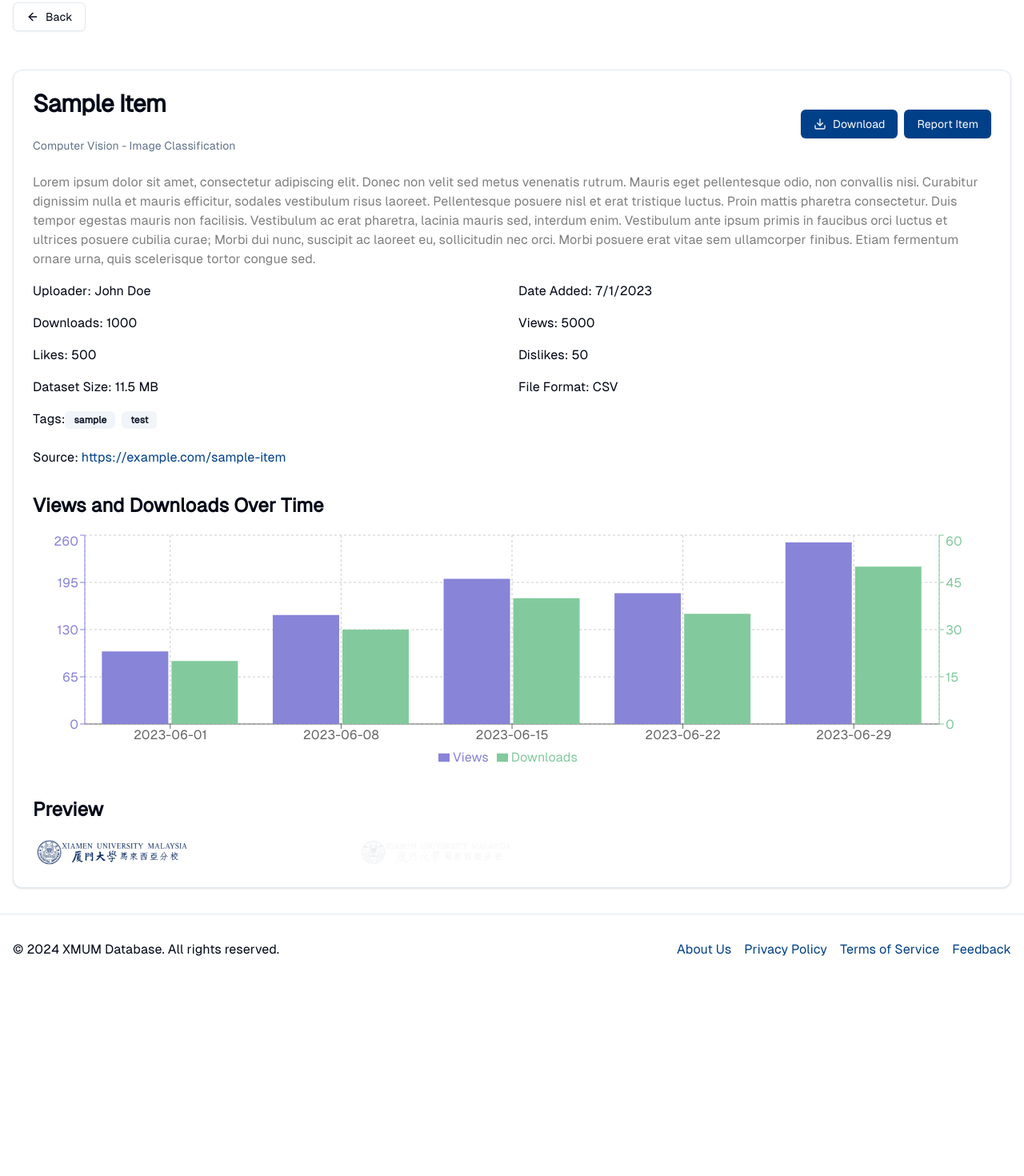
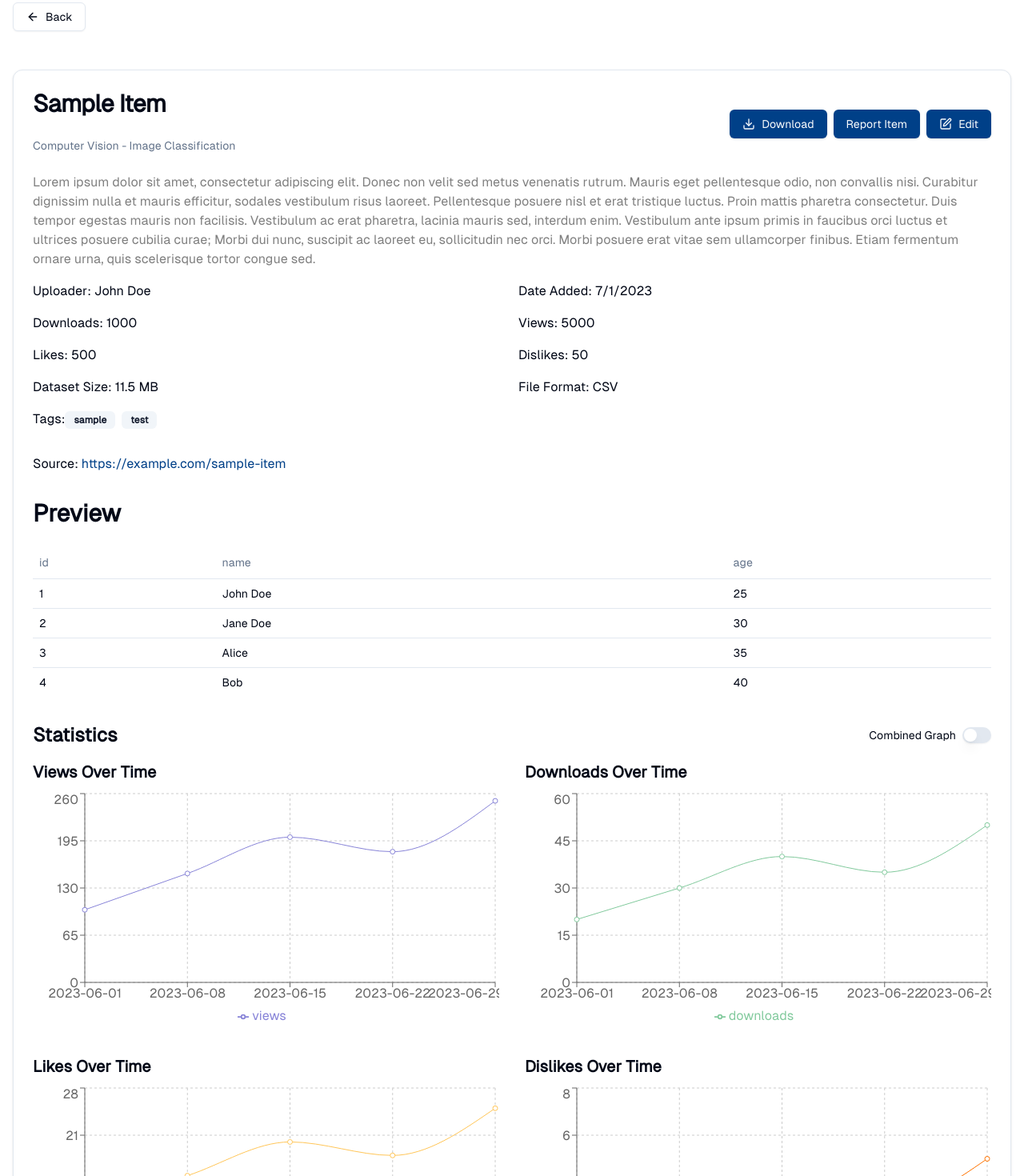
Before and after one commit to YapWH/xmum_database_front, a Next.js app: page /datasets/1 in a window 1280 px wide. Shown: the part 160-1630 px from the top of the page at 80% size. Before the commit the page ends 1391 px from the top, so only its background shows below. Built offline with nearby package versions, Linux system fonts and the light colour scheme; sample sign-in values are in the browser's storage.

Commit message:
1142 Update
1. Inplace editing
2. More stats
3. Random dataset reload

```diff
--- a/app/datasets/[id]/page.tsx
+++ b/app/datasets/[id]/page.tsx
@@ -6,12 +6,17 @@ import Header from '@/components/Header'
 import { Button } from '@/components/ui/button'
 import { Badge } from '@/components/ui/badge'
 import { Card, CardContent, CardDescription, CardHeader, CardTitle } from '@/components/ui/card'
-import { BarChart, Bar, XAxis, YAxis, CartesianGrid, Tooltip, Legend, ResponsiveContainer } from 'recharts'
+import { XAxis, YAxis, CartesianGrid, Tooltip, Legend, ResponsiveContainer, LineChart, Line } from 'recharts'
 //import { Dataset } from '@/types'
-import { Download, ArrowLeft } from 'lucide-react'
+import { Download, ArrowLeft, Save, Edit } from 'lucide-react'
 import ReportForm from '@/components/ReportForm'
 import { Table, TableHeader, TableBody, TableRow, TableHead, TableCell } from '@/components/ui/table'
 import Image from 'next/image'
+import { Input } from '@/components/ui/input'
+import { useAuth } from '@/app/contexts/AuthContext'
+import { Textarea } from '@/components/ui/textarea'
+import { Label } from '@/components/ui/label'
+import { Switch } from '@/components/ui/switch'
 
 interface Dataset{
   id: string
@@ -30,14 +35,13 @@ interface Dataset{
   datasetSize: string
   fileFormat: string
   auditStatus: string
-  dataType: string
   previewData: any[]
 }
 
 // TODO: Fetch item details from the API
 const fetchItemDetails = async (category: string, id: string): Promise<Dataset> => {
   return {
-    id,
+    id: '1',
     title: 'Sample Item',
     description: "Lorem ipsum dolor sit amet, consectetur adipiscing elit. Donec non velit sed metus venenatis rutrum. Mauris eget pellentesque odio, non convallis nisi. Curabitur dignissim nulla et mauris efficitur, sodales vestibulum risus laoreet. Pellentesque posuere nisl et erat tristique luctus. Proin mattis pharetra consectetur. Duis tempor egestas mauris non facilisis. Vestibulum ac erat pharetra, lacinia mauris sed, interdum enim. Vestibulum ante ipsum primis in faucibus orci luctus et ultrices posuere cubilia curae; Morbi dui nunc, suscipit ac laoreet eu, sollicitudin nec orci. Morbi posuere erat vitae sem ullamcorper finibus. Etiam fermentum ornare urna, quis scelerisque tortor congue sed.",
     category:'Computer Vision',
@@ -53,29 +57,27 @@ const fetchItemDetails = async (category: string, id: string): Promise<Dataset>
     datasetSize: '11.5 MB',
     fileFormat: 'CSV',
     auditStatus: 'Pending',
-    // dataType: 'csv',
+    previewData: [
+      { id: 1, name: 'John Doe', age: 25 },
+      { id: 2, name: 'Jane Doe', age: 30 },
+      { id: 3, name: 'Alice', age: 35 },
+      { id: 4, name: 'Bob', age: 40 },
+    ]
+    // dataType: 'image',
     // previewData: [
-    //   { id: 1, name: 'John Doe', age: 25 },
-    //   { id: 2, name: 'Jane Doe', age: 30 },
-    //   { id: 3, name: 'Alice', age: 35 },
-    //   { id: 4, name: 'Bob', age: 40 },
+    //   '/logo-light.png',
+    //   '/logo-dark.png'
     // ]
-    dataType: 'image',
-    previewData: [
-      '/logo-light.png',
-      '/logo-dark.png'
-    ]
   }
 }
 
-// TODO: Fetch views and downloads stats for the item
 const fetchItemStats = async (id: string) => {
   return [
-    { date: '2023-06-01', views: 100, downloads: 20 },
-    { date: '2023-06-08', views: 150, downloads: 30 },
-    { date: '2023-06-15', views: 200, downloads: 40 },
-    { date: '2023-06-22', views: 180, downloads: 35 },
-    { date: '2023-06-29', views: 250, downloads: 50 },
+    { date: '2023-06-01', views: 100, downloads: 20, likes: 10, dislikes: 2 },
+    { date: '2023-06-08', views: 150, downloads: 30, likes: 15, dislikes: 3 },
+    { date: '2023-06-15', views: 200, downloads: 40, likes: 20, dislikes: 4 },
+    { date: '2023-06-22', views: 180, downloads: 35, likes: 18, dislikes: 3 },
+    { date: '2023-06-29', views: 250, downloads: 50, likes: 25, dislikes: 5 },
   ]
 }
 
@@ -83,7 +85,10 @@ export default function ItemDetailPage() {
   const { category, id } = useParams()
   const router = useRouter()
   const [item, setItem] = useState<Dataset | null>(null)
-  const [stats, setStats] = useState<{ date: string; views: number; downloads: number; }[]>([])
+  const [stats, setStats] = useState<{ date: string; views: number; downloads: number; likes:number, dislikes:number }[]>([])
+  const [isEditing, setIsEditing] = useState(false)
+  const { user } = useAuth()
+  const [combinedGraph, setCombinedGraph] = useState(false)
 
   useEffect(() => {
     const loadData = async () => {
@@ -96,16 +101,50 @@ export default function ItemDetailPage() {
   }, [category, id])
 
   const handleDownload = () => {
-    // Implement download logic here
+    //TODO: Implement download logic here
     console.log('Downloading item:', item?.title)
+  }
+
+  const handleEdit = () => {
+    setIsEditing(true)
+  }
+
+  const handleSave = async() => {
+    //TODO: Implement save logic
+    setIsEditing(false)
+  }
+
+  const handleInputChange = (e: React.ChangeEvent<HTMLInputElement | HTMLTextAreaElement>) => {
+    const { name, value } = e.target
+    setItem(prev => prev ? { ...prev, [name]: value } : null)
+  }
+
+  const handleTagsChange = (e: React.ChangeEvent<HTMLInputElement>) => {
+    const tags = e.target.value.split(',').map(tag => tag.trim())
+    setItem(prev => prev ? { ...prev, tags } : null)
   }
 
   if (!item) {
     return <div>Loading...</div>
   }
 
+  const renderChart = (data: any[], dataKeys: string[], colors: string[]) => (
+    <ResponsiveContainer width="100%" height={300}>
+      <LineChart data={data}>
+        <CartesianGrid strokeDasharray="3 3" />
+        <XAxis dataKey="date" />
+        <YAxis />
+        <Tooltip />
+        <Legend />
+        {dataKeys.map((key, index) => (
+          <Line key={key} type="monotone" dataKey={key} stroke={colors[index]} />
+        ))}
+      </LineChart>
+    </ResponsiveContainer>
+  )
+
   const renderPreview = () => {
-    switch (item.dataType) {
+    switch (item.fileFormat.toLowerCase()) {
       case 'image':
         return (
           <div className="grid grid-cols-3 gap-4">
@@ -152,6 +191,15 @@ export default function ItemDetailPage() {
     }
   }
 
+  const handlePreviewDataChange = (e: React.ChangeEvent<HTMLTextAreaElement>) => {
+    try {
+      const previewData = JSON.parse(e.target.value)
+      setItem(prev => prev ? { ...prev, previewData } : null)
+    } catch (error) {
+      console.error('Invalid JSON for preview data')
+    }
+  }
+
   return (
     <div className="min-h-screen bg-background text-foreground">
       <div className="container mx-auto px-4 py-8">
@@ -163,10 +211,20 @@ export default function ItemDetailPage() {
         >
           <ArrowLeft className="mr-2 h-4 w-4" /> Back
         </Button>
+
         <Card className="mt-8">
           <CardHeader className="flex flex-row items-center justify-between">
             <div>
+              {isEditing ? (
+                <Input
+                  name="title"
+                  value={item.title}
+                  onChange={handleInputChange}
+                  className="text-3xl font-bold mb-6"
+                />
+              ) : (
                 <CardTitle className="text-3xl font-bold mb-6">{item.title}</CardTitle>
+              )}
               <CardDescription>{item.category} - {item.subcategory}</CardDescription>
             </div>
             <div className="flex space-x-2">
@@ -174,10 +232,34 @@ export default function ItemDetailPage() {
                 <Download className="mr-2 h-4 w-4" /> Download
               </Button>
               <ReportForm itemId={item.id} itemTitle={item.title} />
+              {user && user.role === 'admin' && (
+                <Button onClick={isEditing ? handleSave : handleEdit}>
+                  {isEditing ? (
+                    <>
+                      <Save className="mr-2 h-4 w-4" /> Save
+                    </>
+                  ) : (
+                    <>
+                      <Edit className="mr-2 h-4 w-4" /> Edit
+                    </>
+                  )}
+                </Button>
+              )}
             </div>
           </CardHeader>
+
           <CardContent>
+            {isEditing ? (
+              <Textarea
+                name="description"
+                value={item.description}
+                onChange={handleInputChange}
+                className="mb-4"
+                rows={5}
+              />
+            ) : (
               <p className="mb-4" style={{ color: '#808080' }}>{item.description}</p>
+            )}
             <div className="grid grid-cols-2 gap-4 mb-4">
               <div>Uploader: {item.uploader}</div>
               <div>Date Added: {new Date(item.dateAdded).toLocaleDateString()}</div>
@@ -186,37 +268,115 @@ export default function ItemDetailPage() {
               <div>Likes: {item.likes}</div>
               <div>Dislikes: {item.dislikes}</div>
               <div>Dataset Size: {item.datasetSize}</div>
+              {isEditing ? (
+                <div className='mb-4'>
+                  <div>File Format:</div>
+                  <Input
+                    id='fileformat'
+                    name="fileFormat"
+                    value={item.fileFormat}
+                    onChange={handleInputChange}
+                  />
+                </div>
+              ) : (
                 <div>File Format: {item.fileFormat}</div>
-              <div className="mb-2">
+              )}
+              <div className="mb-4">
+                {isEditing ? (
+                  <div>
+                    <div>Tags:</div>
+                    <Input
+                      id='tags'
+                      name="tags"
+                      value={item.tags.join(', ')}
+                      onChange={handleTagsChange}
+                    />
+                  </div>
+                ) : (
+                  <>
                   Tags:
                   {item.tags.map(tag => (
                     <Badge key={tag} variant="secondary" className="mr-2">
                       {tag}
                     </Badge>
                   ))}
+                  </>
+                )}
               </div>
+            </div>
+            <>
+            {isEditing ? (
+              <div>
+                <div>Source:</div>
+                <Input
+                  id='source'
+                  name="source"
+                  value={item.source}
+                  onChange={handleInputChange}
+                />
+              </div>
+            ) : (
+              <div>Source: <a href={item.source} className="text-primary hover:underline">{item.source}</a></div>
+            )}
+            </>
 
+            <section className='mt-8'>
+              {isEditing ? (
+                <div>
+                  <h2 className="text-3xl font-bold mb-6">Preview</h2>
+                  <Textarea
+                    id='previewData'
+                    value={JSON.stringify(item.previewData, null, 2)}
+                    onChange={handlePreviewDataChange}
+                    name='previewData'
+                    rows={10}
+                  />
                 </div>
-            <div>Source: <a href={item.source} className="text-primary hover:underline">{item.source}</a></div>
-            <div className="mt-8">
-              <h3 className="text-2xl font-bold mb-4">Views and Downloads Over Time</h3>
-              <ResponsiveContainer width="100%" height={300}>
-                <BarChart data={stats}>
-                  <CartesianGrid strokeDasharray="3 3" />
-                  <XAxis dataKey="date" />
-                  <YAxis yAxisId="left" orientation="left" stroke="#8884d8" />
-                  <YAxis yAxisId="right" orientation="right" stroke="#82ca9d" />
-                  <Tooltip />
-                  <Legend />
-                  <Bar yAxisId="left" dataKey="views" fill="#8884d8" name="Views" />
-                  <Bar yAxisId="right" dataKey="downloads" fill="#82ca9d" name="Downloads" />
-                </BarChart>
-              </ResponsiveContainer>
+              ) : (
+                <div>
+                  <h2 className="text-3xl font-bold mb-6">Preview</h2>
+                  {renderPreview()}
+                </div>
+              )}
+            </section>
+
+            <section className="mt-8">
+              <div className="flex items-center justify-between mb-4">
+                <h3 className="text-2xl font-bold">Statistics</h3>
+                <div className="flex items-center space-x-2">
+                  <Label htmlFor="combined-graph">Combined Graph</Label>
+                  <Switch
+                    id="combined-graph"
+                    checked={combinedGraph}
+                    onCheckedChange={setCombinedGraph}
+                  />
+                </div>
+              </div>
+              {combinedGraph ? (
+                renderChart(stats, ['views', 'downloads', 'likes', 'dislikes'], ['#8884d8', '#82ca9d', '#ffc658', '#ff7300'])
+              ) : (
+                <div className="grid grid-cols-1 md:grid-cols-2 gap-8">
+                  <div>
+                    <h4 className="text-xl font-semibold mb-2">Views Over Time</h4>
+                    {renderChart(stats, ['views'], ['#8884d8'])}
                   </div>
                   <div>
-              <h3 className="text-2xl font-bold mt-8 mb-4">Preview</h3>
-              {renderPreview()}
+                    <h4 className="text-xl font-semibold mb-2">Downloads Over Time</h4>
+                    {renderChart(stats, ['downloads'], ['#82ca9d'])}
                   </div>
+                  <div>
+                    <h4 className="text-xl font-semibold mb-2">Likes Over Time</h4>
+                    {renderChart(stats, ['likes'], ['#ffc658'])}
+                  </div>
+                  <div>
+                    <h4 className="text-xl font-semibold mb-2">Dislikes Over Time</h4>
+                    {renderChart(stats, ['dislikes'], ['#ff7300'])}
+                  </div>
+                </div>
+              )}
+            </section>
+
+
           </CardContent>
         </Card>
       </div>
```
Also changed, not shown: app/datasets/page.tsx (+25 -7 lines). Lines whose indentation alone changed are shown as unchanged.
